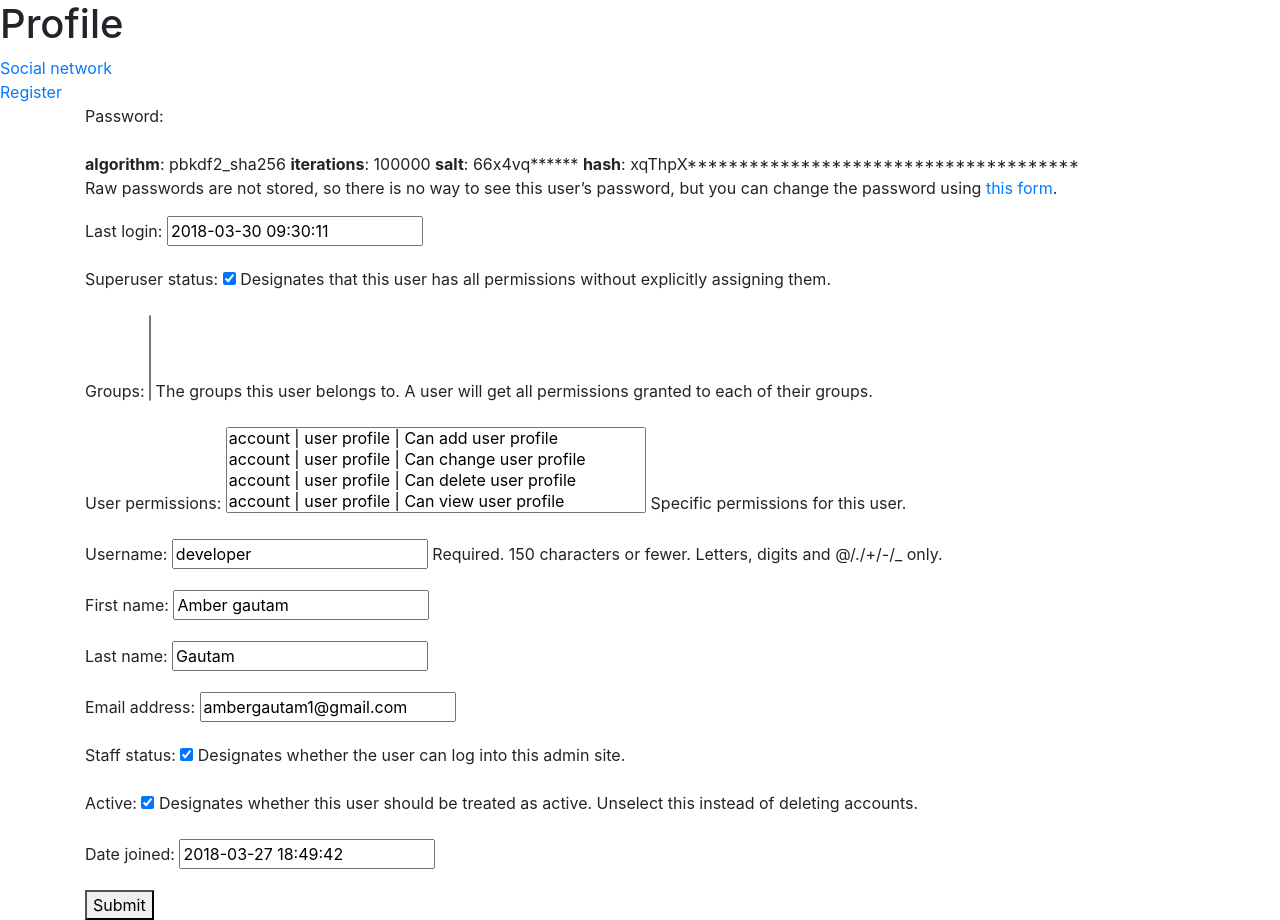
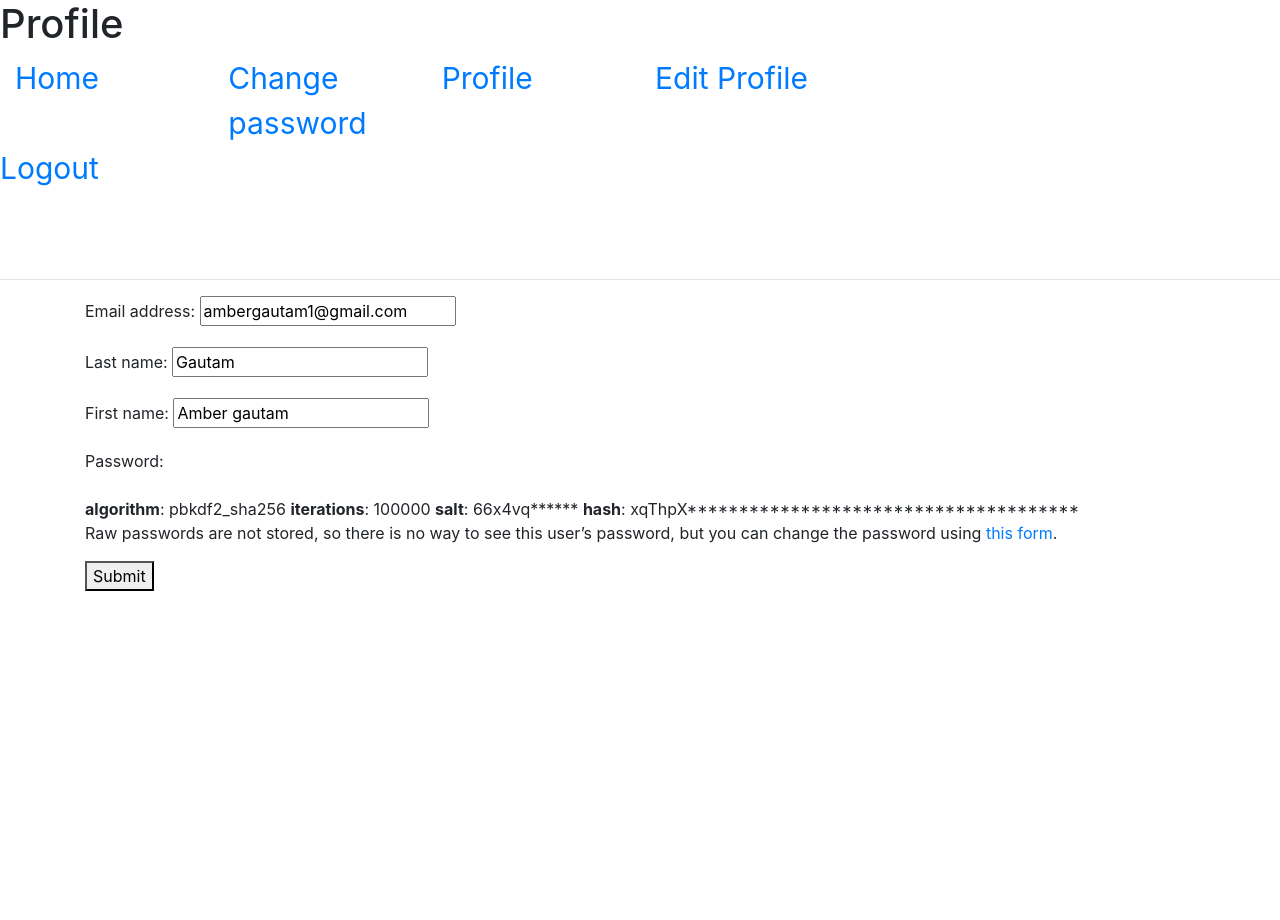
Before and after one commit to gautamamber/Django-web-project, a Django app: page /account/profile/edit/ in a window 1280 px wide. After the commit the page ends 591 px from the top, so only its background shows below. Run offline with Django 3.2, Linux system fonts and the light colour scheme; a user stored in the database is signed in; some libraries are stand-ins or nearby versions.

Commit message:
Add extra features

```diff
--- a/account/forms.py
+++ b/account/forms.py
@@ -21,3 +21,14 @@
 		if commit:
 			user.save()
 		return user
+
+class EditProfileForm(UserChangeForm):
+	class Meta:
+		model = User
+		fields = {
+			'email',
+			'first_name',
+			'last_name',
+			'password'
+
+		}
--- a/account/models.py
+++ b/account/models.py
@@ -12,6 +12,11 @@
 	city = models.CharField(max_length = 100, default = '')
 	website = models.URLField(default = '')
 	phone = models.IntegerField(default = 0)
+	pic = models.ImageField(upload_to = "profile", blank = True)
+
+	#show username of users
+	def __str__(self):
+		return self.user.username
 
 def create_profile(sender , **kwargs):
 	if kwargs['created']:
--- a/account/templates/account/profile.html
+++ b/account/templates/account/profile.html
@@ -11,8 +11,11 @@
 		<h1>Firstname : {{user.first_name}}</h1> <br>
 		<h1>Lastname : {{user.last_name}}</h1> <br>
 		<h1>Email : {{user.email}}</h1> <br>
+		 <h1>Website: {{ user.userprofile.website }}</h1><br>
 
-1	</p>
+
+
+	</p>
 
 </div>
 
--- a/account/templates/base.html
+++ b/account/templates/base.html
@@ -7,10 +7,69 @@
 	<title>Base</title>
 	{% endblock %}
 
+
 </head>
-<a href="#">Social network</a><br>
-<a href="//account/register"> Register</a>
+<style>
+	.color_{
+		color: green;
+		font-size: 30px;
+	}
+
+</style>
+{% if user.is_authenticated %}
+<div class="container-fluid">
+	<div class="row color_">
+		<div class="col-sm-2">
+			<a href="/account">Home</a>
+		</div>
+
+
+		<div class="col-sm-2">
+			<a href="/account/change_password">Change password</a>
+		</div>
+		<div class="col-sm-2">
+			<a href="/account/profile/">Profile</a>
+		</div>
+		<div class="col-sm-2">
+			<a href="/account/profile/edit/">Edit Profile</a>
+		</div>
+
+	</div>
+</div>
+<div class="container-fluid">
+	<div class="row color_">
+		<div class="col-xs-12">
+			<center><a href="/account/logout/">Logout</a></center>
+		</div>
+	</div>
+</div>
+
+{% else %}
+
+<div class="container-fluid">
+	<div class="row color_">
+		<div class="col-sm-2">
+			<a href="/account">Home</a>
+		</div>
+		<div class="col-sm-2">
+			<a href="/account/login">Login</a>
+		</div>
+		<div class="col-sm-2">
+			<a href="/account/register">Register</a>
+		</div>
+		<div class="col-sm-2">
+			<a href="/account/login
+			">Reset password</a>
+		</div>
+
+	</div>
+</div>
+
+{% endif %}
+
+
 <br>
+<br><br><hr>
 {% block body %}
 {% endblock %}
 
--- a/account/urls.py
+++ b/account/urls.py
@@ -1,10 +1,10 @@
 from django.conf.urls import url, include
 from django.contrib import admin
 from . import views
-from django.contrib.auth.views import login, logout
+from django.contrib.auth.views import login, logout, password_reset, password_reset_done, password_reset_confirm
 
 urlpatterns = [
-	url(r'^$',views.home),
+	url(r'^$',views.home, name= 'home'),
 	url(r'^login/$',login,{'template_name' : 'account/login.html'}),
 	url(r'^logout/$',logout, {'template_name' : 'account/logout.html'}),
 	url(r'^register/$',views.register, name = 'register'),
@@ -12,5 +12,14 @@
 	url(r'^profile/$', views.profile, name = 'profile'),
 	#edit
 	url(r'^profile/edit/$', views.edit_profile, name = 'edit_profile'),
+	#change password
 
+	url(r'^change_password/$', views.change_password, name= 'change_password'),
+	#reset password using email. use django builtin
+	url(r'^reset-password/$', password_reset, name = 'reset-password'),
+	#it will show django reset password form
+	url(r'^reset-password/done/', password_reset_done, name = 'password_reset_done'),
+	#Password reset confirm view
+	#ISSUE
+	url(r'^reset-password/confirm/(?P<uidb64>[0-9A-Za-z]+)-(<?P<token>.+)/$', password_reset_confirm, name = 'password_reset_confirm'),
 ]
--- a/account/views.py
+++ b/account/views.py
@@ -1,15 +1,23 @@
 from django.shortcuts import render, redirect
-from django.contrib.auth.forms import UserCreationForm
-from account.forms import RegistrationForm
+from django.contrib.auth.forms import UserCreationForm, PasswordChangeForm
+from account.forms import RegistrationForm, EditProfileForm
 from django.contrib.auth.models import User
 from django.contrib.auth.forms import UserChangeForm
+from django.contrib.auth import update_session_auth_hash
+from django.contrib.auth.decorators import login_required
 # Create your views here.
+
+# just check the home page
+
+@login_required
 def home(request):
 	numbers = [1,2,3,4,5,6]
 	name = 'AMBER GAUTAM'
 	args = {'myname' : name, 'numbers' : numbers}
-	return render(request, 'account/home.html', args) #dictionary object
+	return render(request, 'account/home.html', args)
+	 #dictionary object"""
 
+#Register user
 
 def register(request):
 	if request.method == 'POST':
@@ -22,19 +30,38 @@
 		args = {'form' : form}
 		return render(request, 'account/reg_forms.html', args)
 
-
+#view profile
+@login_required
 def profile(request):
 	args = {'user' : request.user}
 	return render(request, 'account/profile.html', args)
-
+#edit profile
+@login_required
 def edit_profile(request):
 	if request.method == 'POST':
-		form = UserChangeForm(request.POST, instance = request.user)
+		form = EditProfileForm(request.POST, instance = request.user)
 		if form.is_valid():
 			form.save()
 			return redirect('/account/profile')
 	else:
 		#blank form
-		form = UserChangeForm(instance = request.user)
+		form =EditProfileForm(instance = request.user)
 		args = {'form' : form}
 		return render(request, 'account/edit_profile.html', args)
+#reset password from original password
+@login_required
+def change_password(request):
+	if request.method == 'POST':
+		form = PasswordChangeForm(data = request.POST, user = request.user)
+		if form.is_valid():
+			form.save()
+			update_session_auth_hash(request,  form.user)
+			return redirect('/account/profile')
+		else:
+			return redirect('/account/change_password')
+	else:
+		#blank form
+		form =PasswordChangeForm( user = request.user)
+
+		args = {'form' : form}
+		return render(request, 'account/change_password.html', args)
--- a/tutorial/settings.py
+++ b/tutorial/settings.py
@@ -48,6 +48,7 @@
     'django.contrib.auth.middleware.AuthenticationMiddleware',
     'django.contrib.messages.middleware.MessageMiddleware',
     'django.middleware.clickjacking.XFrameOptionsMiddleware',
+    #'tutorial.middleware.LoginRequiredMiddleware',
 ]
 
 ROOT_URLCONF = 'tutorial.urls'
@@ -119,4 +120,8 @@
 # https://docs.djangoproject.com/en/1.10/howto/static-files/
 
 STATIC_URL = '/static/'
+MEDIA_URL = '/media/'
+
+MEDIA_ROOT = os.path.join(BASE_DIR,'tutorial/media')
+
 LOGIN_REDIRECT_URL = '/account/'
--- a/tutorial/urls.py
+++ b/tutorial/urls.py
@@ -16,8 +16,11 @@
 from django.conf.urls import url, include
 from django.contrib import admin
 from tutorial import views
+from django.conf import settings
+from django.conf.urls.static import static
 urlpatterns = [
-	url(r'^$', views.login_redirect, name = 'login_redirect'),
-	url(r'^account/',include('account.urls')),
+	url(r'^$', views.login_redirect, name='login_redirect'),
     url(r'^admin/', admin.site.urls),
-]
+    url(r'^account/', include('account.urls')),
+
+] + static(settings.MEDIA_URL, document_root=settings.MEDIA_ROOT)
```
Also changed, not shown: account/templates/account/change_password.html (added, +19 -0 lines), tutorial/middleware.py (added, +22 -0 lines), account/migrations/0002_userprofile_image.py (added), account/migrations/0003_auto_20180329_1049.py (added), db.sqlite3, tutorial/media/profile/1.jpg (added).
